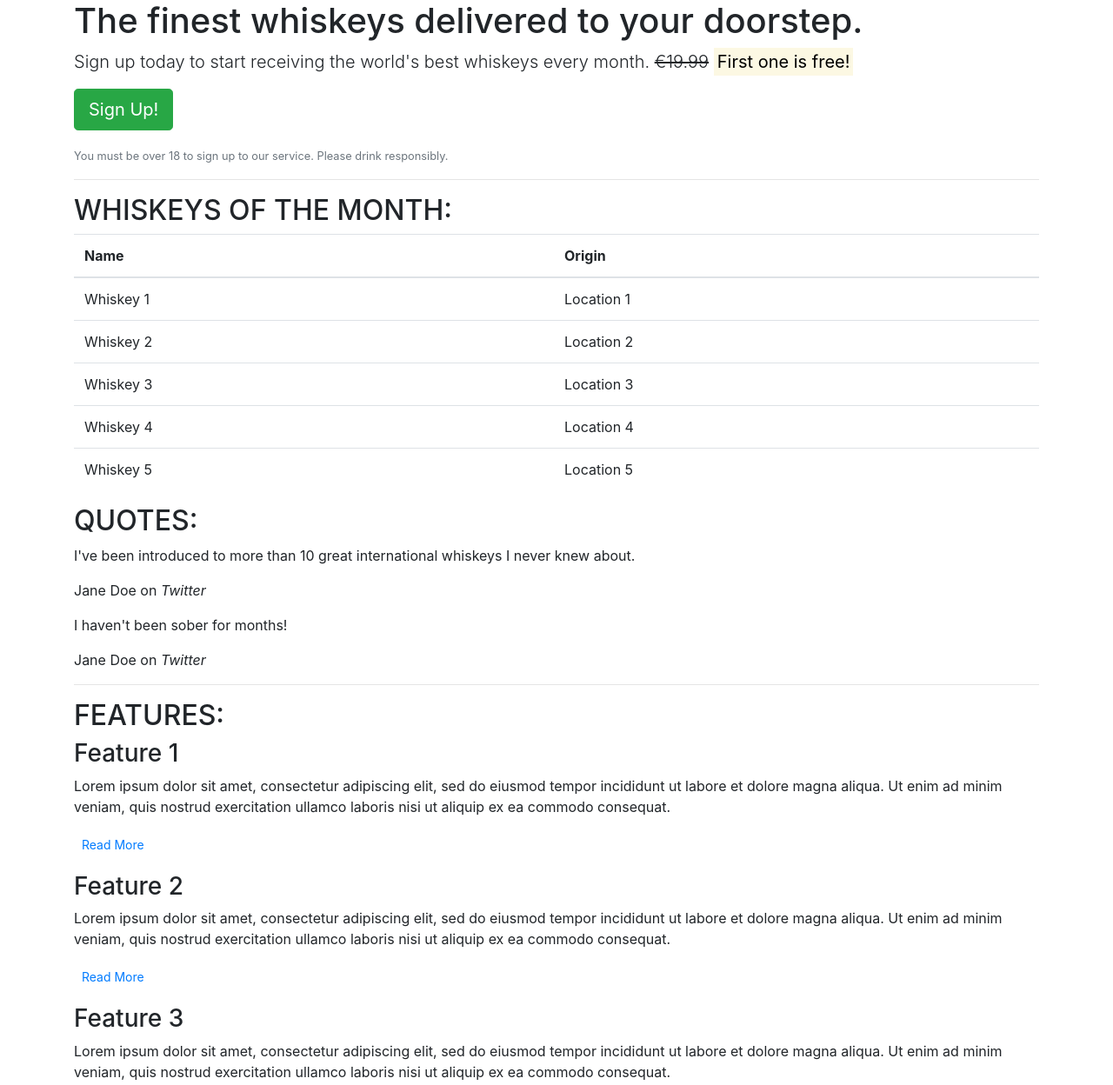
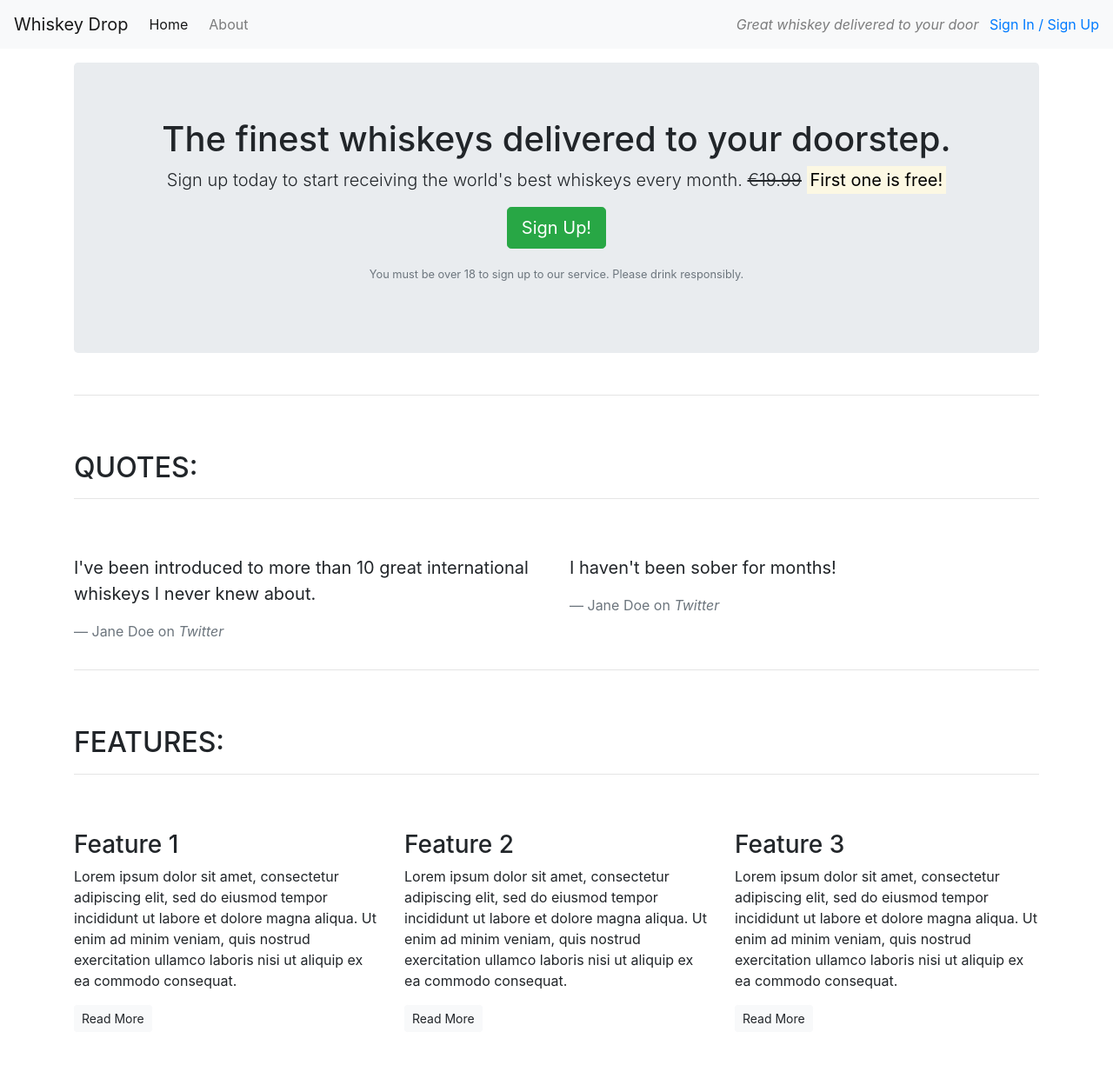
Before and after one commit to lewisclark4/BootstrapCoreCSS, a plain HTML site: page index.html in a window 1280 px wide. Shown: the top 1248 px of the page at 87% size. After the commit the page ends 1203 px from the top, so only its background shows below. Drawn offline with nearby package versions, Linux system fonts and the light colour scheme.

Commit message:
Add Bootstrap classes to html document to improve styling

```diff
--- a/index.html
+++ b/index.html
@@ -9,85 +9,94 @@
 </head>
 
 <body>
-    <article class="container">
+    <!--Nav-->
+    <nav class="navbar navbar-light navbar-expand-sm bg-light">
+        <a href="/" class="navbar-brand">
+                    Whiskey Drop</a>
+        <ul class="navbar-nav mr-auto">
+            <li class="active nav-item mr-2"><a class="nav-link" href="/">Home</a></li>
+            <li class="nav-item mr-2"><a class="nav-link" href="">About</a></li>
+            <li class="nav-item mr-2 d-block d-sm-none"><a class="nav-link" href="">Sign In / Sign Up</a></li>
+        </ul>
+
+        <div class="d-none d-md-block">
+            <p class="navbar-text my-auto mr-2"><i>Great whiskey delivered to your door</i></p>
+            <a href="/login">Sign In / Sign Up</a>
+        </div>
+        <!--</div>-->
+    </nav>
+    <article class="container mt-3">
         <!-- Callout -->
-        <section class="callout">
+        <div class="row">
+            <div class="col-12">
+                <section class="callout jumbotron text-center">
                     <h1>The finest whiskeys delivered to your doorstep.</h1>
-            <p class="lead">Sign up today to start receiving the world's best whiskeys every month. <s>€19.99</s> <strong><mark>First one is free!</mark></strong></p>
+                    <p class="lead">Sign up today to start receiving the world's best whiskeys every month.
+                        <s class="d-none d-sm-inline">€19.99</s>
+                        <span class="d-inline d-sm-none"><br></span>
+                        <strong><mark>First one is free!</mark></strong></p>
                     <p><button class="btn btn-lg btn-success">Sign Up!</button></p>
                     <p class="text-muted"><small>You must be over 18 to sign up to our service. Please drink responsibly.</small></p>
                 </section>
+            </div>
+        </div>
         <!-- /.callout -->
         <hr>
-
-        <!-- Top 5 Table -->
-        <section class="Top5">
-        <h2 class="text-uppercase">Whiskeys of the month:</h2>
-            <table class="table">
-            <thead>
-                <tr>
-                <th scope="col">Name</th>
-                <th scope="col">Origin</th>
-                </tr>
-            </thead>
-            <tbody>
-                <tr>
-                <td scope="row">Whiskey 1</td>
-                <td>Location 1</td>
-                </tr>
-                <tr>
-                <td scope="row">Whiskey 2</td>
-                <td>Location 2</td>
-                </tr>
-                <tr>
-                <td scope="row">Whiskey 3</td>
-                <td>Location 3</td>
-                </tr>
-                <tr>
-                <td scope="row">Whiskey 4</td>
-                <td>Location 4</td>
-                </tr>
-                <tr>
-                <td scope="row">Whiskey 5</td>
-                <td>Location 5</td>
-                </tr>
-            </tbody>
-            </table>
-        </section>
-        <!-- Top 5 Table -->
-
         <!-- Quotes -->
         <section class="quotes">
+            <div class="row">
+                <div class="col-12 my-5">
                     <h2 class="text-uppercase">Quotes:</h2>
-            <blockquote class="quote">
+                    <hr />
+                </div>
+            </div>
+            <div class="row">
+                <div class="col-12 col-md-6">
+                    <blockquote class="blockquote">
                         <p>I've been introduced to more than 10 great international whiskeys I never knew about.</p>
-                <footer>Jane Doe on <cite title="Twitter">Twitter</cite></footer>
+                        <footer class="blockquote-footer">Jane Doe on <cite title="Twitter">Twitter</cite></footer>
                     </blockquote>
-            <blockquote class="quote">
+                </div>
+                <div class="col-12 col-md-6">
+                    <blockquote class="blockquote">
                         <p>I haven't been sober for months!</p>
-                <footer>Jane Doe on <cite title="Twitter">Twitter</cite></footer>
+                        <footer class="blockquote-footer">Jane Doe on <cite title="Twitter">Twitter</cite></footer>
                     </blockquote>
+                </div>
+            </div>
         </section>
         <!-- /.quotes -->
         <hr>
-
         <!-- Features -->
         <section class="features">
+            <div class="row">
+                <div class="col-12 my-5">
                     <h2 class="text-uppercase">Features:</h2>
+                    <hr />
+                </div>
+            </div>
+            <div class="row">
+                <div class="col-12 col-md-6 col-lg-4">
                     <div class="feature">
                         <h3>Feature 1</h3>
                         <p>Lorem ipsum dolor sit amet, consectetur adipiscing elit, sed do eiusmod tempor incididunt ut labore et dolore magna aliqua. Ut enim ad minim veniam, quis nostrud exercitation ullamco laboris nisi ut aliquip ex ea commodo consequat.</p>
-                <p><a class="btn btn-sm btn-default" href="">Read More</a></p>
+                        <p><a class="btn btn-sm btn-light" href="">Read More</a></p>
                     </div>
+                </div>
+                <div class="col-12 col-md-6 col-lg-4">
                     <div class="feature">
                         <h3>Feature 2</h3>
                         <p>Lorem ipsum dolor sit amet, consectetur adipiscing elit, sed do eiusmod tempor incididunt ut labore et dolore magna aliqua. Ut enim ad minim veniam, quis nostrud exercitation ullamco laboris nisi ut aliquip ex ea commodo consequat.</p>
-                <p><a class="btn btn-sm btn-default" href="">Read More</a></p>
+                        <p><a class="btn btn-sm btn-light" href="">Read More</a></p>
                     </div>
+                </div>
+                <div class="col-12 d-md-none d-lg-block col-lg-4">
                     <div class="feature">
                         <h3>Feature 3</h3>
                         <p>Lorem ipsum dolor sit amet, consectetur adipiscing elit, sed do eiusmod tempor incididunt ut labore et dolore magna aliqua. Ut enim ad minim veniam, quis nostrud exercitation ullamco laboris nisi ut aliquip ex ea commodo consequat.</p>
-                <p><a class="btn btn-sm btn-default" href="">Read More</a></p>
+                        <p><a class="btn btn-sm btn-light" href="">Read More</a></p>
+                    </div>
+                </div>
             </div>
         </section>
         <!-- /.features -->
```
Lines whose indentation alone changed are shown as unchanged.
